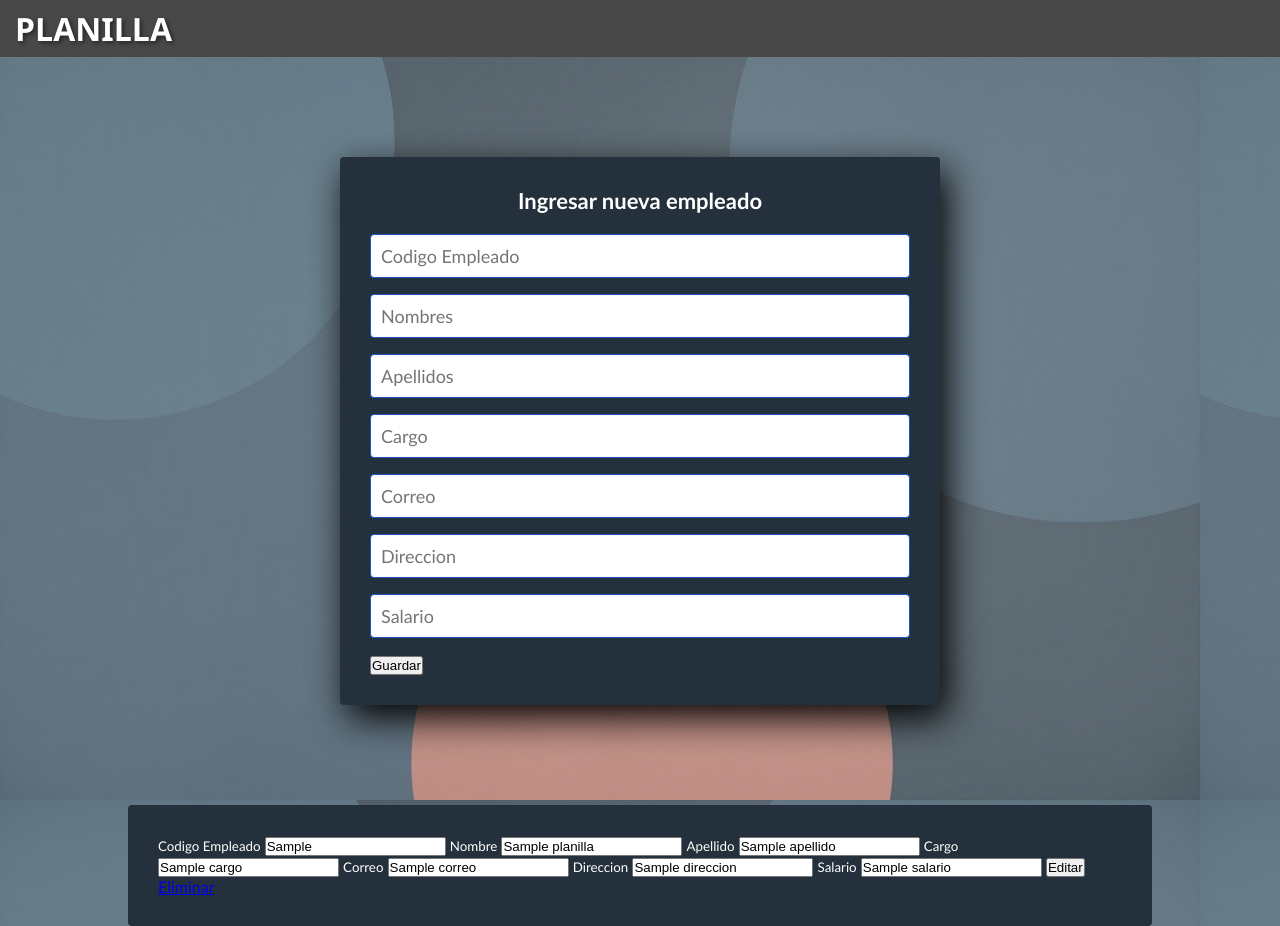
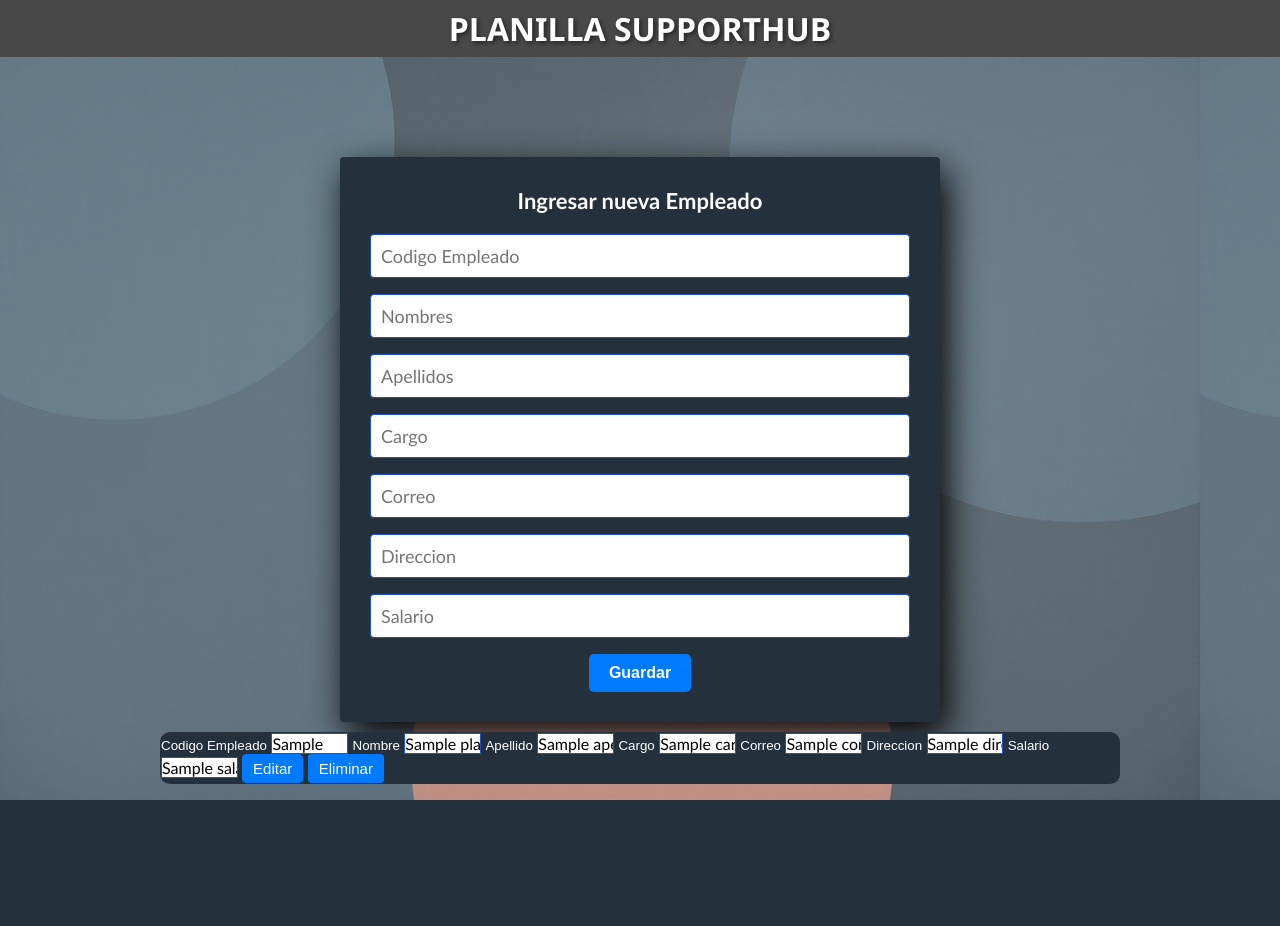
Before and after one commit to SonIsai09/Python, a Flask app: page / in a window 1280 px wide. After the commit the page ends 800 px from the top, so only its background shows below. Run offline with Flask 3, Linux system fonts and the light colour scheme; a database or web service that is not in the repository returns one stand-in record (values such as "Sample title").

Commit message:
cambios nuevos
no lo vayas a joder Guille

```diff
--- a/static/css/styles.css
+++ b/static/css/styles.css
@@ -10,7 +10,7 @@ body{
 
 h1{
     background:rgb(73, 72, 72) ;
-    text-align:left;
+    text-align:center;
     text-shadow: 2px 2px 4px rgba(0, 0, 0, 0.5);
     font-family:'Segoe UI', Tahoma, Geneva, Verdana, sans-serif;
     color: white;
@@ -57,18 +57,19 @@ h1{
 }
 
 .view{
-    width: 80%;
+    width: 75%;
     background: #24303c;
-    padding: 30px;
+    padding: 1px;
     margin: auto;
-    margin-top: 100px;
-    border-radius: 4px;
-    font-family: 'calibri';
+    margin-top: 10px;
+    border-radius: 10px;
+    font-family: sans-serif;
     color:white;
+    font-size: 16px;
 }
 
 .view .delete{
-    width: 100%px;
+    width: 1%px;
     background: firebrick;
     border: none;
     padding: 4px;
@@ -78,7 +79,7 @@ h1{
 }
 
 .view .edit{
-    width: 100%px;
+    width: 10%px;
     background: #1f53c5;
     border: none;
     padding: 4px;
@@ -86,3 +87,42 @@ h1{
     margin: 16px 0;
     font-size: 16px;
 }
+
+.btn-primary {
+    padding: 10px 20px;
+    background-color: #007bff;
+    color: #fff;
+    border: none;
+    border-radius: 5px;
+    text-align: center;
+    display: block;
+    margin: 0 auto;
+    font-size: 16px;
+    font-weight: bold;
+    text-decoration: none;
+    cursor: pointer;
+  }
+
+
+
+
+.btn-custom {
+    background-color: #007bff;
+    color: #ffffff;
+    border: 1px solid #007bff;
+    border-radius: 4px;
+    padding: 5px 10px;
+    font-size: 15px;
+}
+
+.btn-custom:hover {
+    background-color: #007bff;
+    border: 1px solid #007bff;
+    color: #ffffff;
+}
+.form-control{
+    width: 8%;
+    border: 1px solid #1f53c5;
+    font-family: 'calibri';
+    font-size: 16px;
+}
--- a/templates/index.html
+++ b/templates/index.html
@@ -1,5 +1,6 @@
 <!DOCTYPE html>
 <html lang="en">
+
 <head>
     <meta charset="UTF-8">
     <meta name="viewport" content="width=device-width, initial-scale=1.0">
@@ -12,28 +13,29 @@
 
     </style>
 </head>
+
 <body>
-    <h1 class="text-center mt-5 mb-5">PLANILLA </h1>
+    <h1 class="text-center mt-5 mb-5">PLANILLA SUPPORTHUB </h1>
     <div class="container">
         <div class="col-md-6 mb-3">
             <div class="card">
                 <section class="form-agg">
-                    <h3>Ingresar nueva empleado</h3>
+                    <h3>Ingresar nueva Empleado</h3>
                     <form action="/planillas" method="POST">
-                        <input type="text" class="form-contro"  placeholder="Codigo Empleado" name="codEmpleado">
+                        <input type="text" class="form-contro" placeholder="Codigo Empleado" name="codEmpleado">
                         <br>
-                        <input type="text" class="form-contro"  placeholder="Nombres" name="Nombre">
+                        <input type="text" class="form-contro" placeholder="Nombres" name="Nombre">
                         <br>
-                        <input type="text" class="form-contro"  placeholder="Apellidos" name="Apellido">
+                        <input type="text" class="form-contro" placeholder="Apellidos" name="Apellido">
                         <br>
-                        <input type="text" class="form-contro"  placeholder="Cargo" name="Cargo">
+                        <input type="text" class="form-contro" placeholder="Cargo" name="Cargo">
                         <br>
-                        <input type="text" class="form-contro"  placeholder="Correo" name="Correo">
+                        <input type="text" class="form-contro" placeholder="Correo" name="Correo">
                         <br>
-                        <input type="text" class="form-contro"  placeholder="Direccion" name="Direccion">
+                        <input type="text" class="form-contro" placeholder="Direccion" name="Direccion">
                         <br>
-                        <input type="text" class="form-contro"  placeholder="Salario" name="Salario">
-                        <br>
+                        <input type="text" class="form-contro" placeholder="Salario" name="Salario">
+
                         <button class="btn btn-primary" type="submit">Guardar</button>
                     </form>
                 </section>
@@ -43,13 +45,15 @@
             <div class="card">
 
                 <div class="card-body">
-                    <div class="row row-col-2 row-cols-sm-2 row-cols-md-3 row-cols-lg-1">
+                    <div class="row row-col-2 row-cols-sm-2 row-cols-md-3 row-cols-lg-2">
+
                         {% for planilla in planillas %}
 
                         <section class="view">
                             <form action="/edit/{{planilla.codEmpleado}}" method="POST">
                                 <small>Codigo Empleado</small>
-                                      <input type="text" class="form-control" value="{{planilla.codEmpleado}}"  name="codEmpleado">
+                                <input type="text" class="form-control" value="{{planilla.codEmpleado}}"
+                                    name="codEmpleado">
                                 <small>Nombre</small>
                                 <input type="text" class="form-control" value="{{planilla.Nombre}}" name="Nombre">
                                 <small>Apellido</small>
@@ -62,10 +66,19 @@
                                 <input type="text" class="form-control" value="{{planilla.Direccion}}" name="Direccion">
                                 <small>Salario</small>
                                 <input type="text" class="form-control" value="{{planilla.Salario}}" name="Salario">
+                                <form action="" method="post">
+                                        <button class="btn btn-custom btn-sm" type="submit" name="editar">Editar</button>
 
-                                      <button class="btn btn-primary btn-sm mt-3" type="submit">Editar</button>
-                                      <a href="{{url_for('delete', planilla_CodEmpleado=planilla.codEmpleado)}}" class="btn btn-danger btn-sm mt-3">Eliminar</a>
+                                        <a href="{{url_for('delete', planilla_CodEmpleado=planilla.codEmpleado)}}" class="btn btn-custom  btn-sm mt-3" style="text-decoration: none">Eliminar</a>
+
+
                                 </form>
+
+
+
+                            </form>
+
+
                         </section>
 
                         {% endfor %}
@@ -75,4 +88,5 @@
         </div>
     </div>
 </body>
+
 </html>
```
Lines whose indentation alone changed are shown as unchanged.
